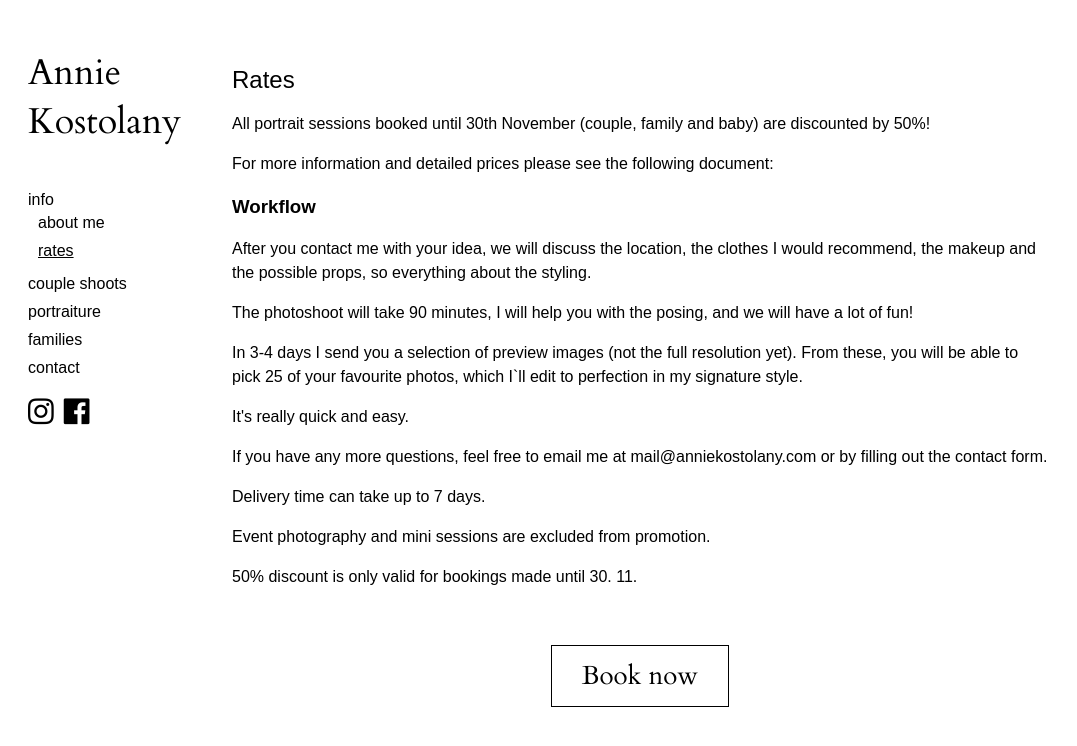
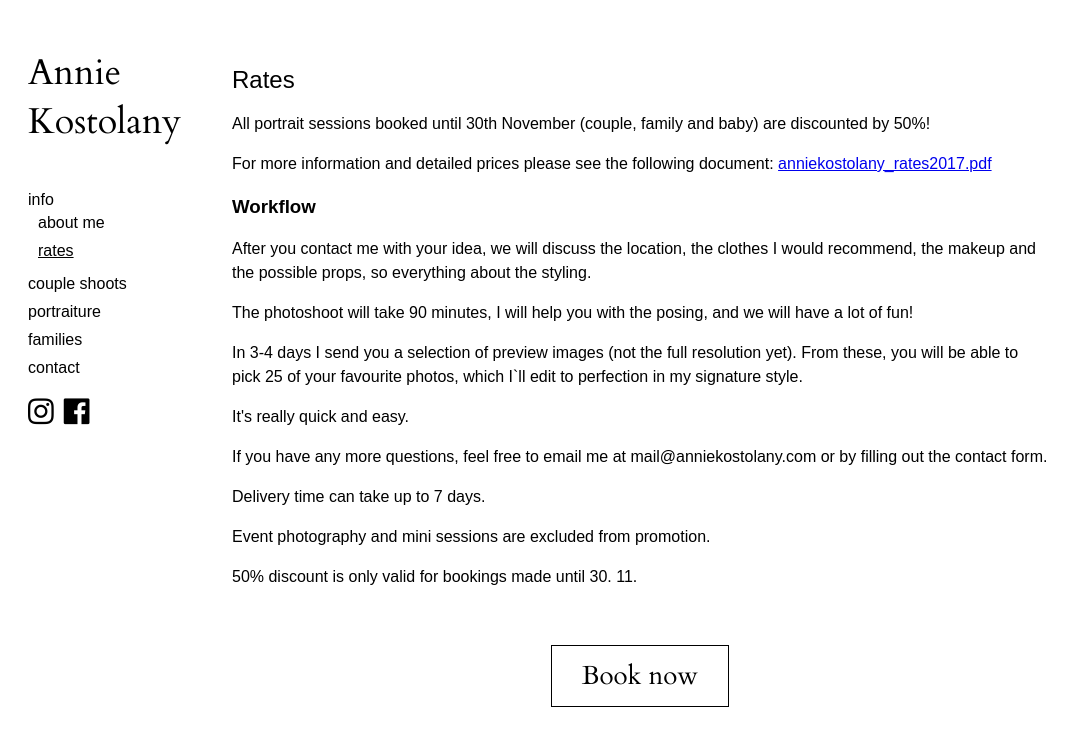
Before and after one commit to 3n1k0/anniekostolany.com, a React app: page /pricing in a window 1280 px wide. Shown: the top 746 px of the page, without its empty margins (0-1077 px from the left). Built offline with nearby package versions, Linux system fonts and the light colour scheme.

Commit message:
add download link for rates with event tracking

```diff
--- /dev/null
+++ b/src/components/RatesDownloadLink.jsx
@@ -0,0 +1,23 @@
+import React from 'react';
+
+export default class RatesDownloadLink extends React.Component {
+	constructor() {
+		super();
+		this.trackEvent.bind(this);
+	}
+
+	trackEvent() {
+		window.ga('send', 'event', 'files', 'dowload', 'anniekostolany_rates2017.pdf');
+	}
+
+	render() {
+		return (
+			<a href="https://anniekostolany.com/files/anniekostolany_rates2017.pdf"
+				target="_blank"
+				onClick={this.trackEvent}
+			>
+				{this.props.children}
+			</a>
+		);
+	}
+}
--- a/src/components/pages/Pricing.jsx
+++ b/src/components/pages/Pricing.jsx
@@ -1,12 +1,13 @@
 import React from 'react';
 import { Page } from './Page';
 import BookNowButton from '../BookNowButton';
+import RatesDownloadLink from '../RatesDownloadLink';
 
 export default () => (
 	<Page>
 		<h2>Rates</h2>
 		<p>All portrait sessions booked until 30th November (couple, family and baby) are discounted by 50%!</p>
-		<p>For more information and detailed prices please see the following document:</p>
+		<p>For more information and detailed prices please see the following document: <RatesDownloadLink>anniekostolany_rates2017.pdf</RatesDownloadLink></p>
 
 		<h3>Workflow</h3>
 		<p>After you contact me with your idea, we will discuss the location, the clothes I would recommend, the makeup and the possible props, so everything about the styling.</p>
```
